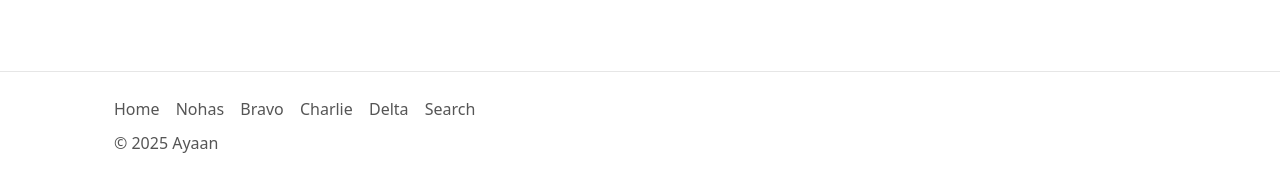
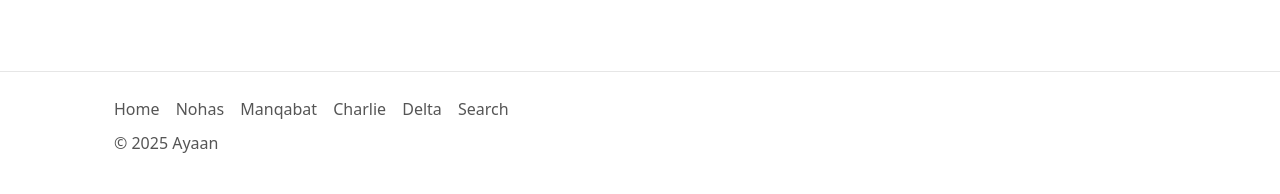
Before and after one commit to mir-ayaan-ali/hussaine, a Jekyll site: the page built from index.md, in a window 1280 px wide. Shown: the part 1423-1617 px from the top of the page. Built offline with Jekyll 4.4.1, drawn with Linux system fonts in a browser that asks for light colours.

Commit message:
Update default.html

```diff
--- a/_layouts/default.html
+++ b/_layouts/default.html
@@ -22,7 +22,7 @@
   <nav class="navlinks" aria-label="Primary">
     <a href="{{ '/' | relative_url }}">Home</a>
     <a href="{{ '/nohas/' | relative_url }}">Nohas</a>
-    <a href="{{ '/bravo/' | relative_url }}">Bravo</a>
+    <a href="{{ '/manqabat/' | relative_url }}">Manqabat</a>
     <a href="{{ '/charlie/' | relative_url }}">Charlie</a>
     <a href="{{ '/delta/' | relative_url }}">Delta</a>
     <a href="{{ '/search/' | relative_url }}">Search</a>
@@ -47,7 +47,7 @@
       <div class="links">
         <a href="{{ '/' | relative_url }}">Home</a>
         <a href="{{ '/nohas/' | relative_url }}">Nohas</a>
-        <a href="{{ '/bravo/' | relative_url }}">Bravo</a>
+        <a href="{{ '/manqabat/' | relative_url }}">Manqabat</a>
         <a href="{{ '/charlie/' | relative_url }}">Charlie</a>
         <a href="{{ '/delta/' | relative_url }}">Delta</a>
         <a href="{{ '/search/' | relative_url }}">Search</a>
```
